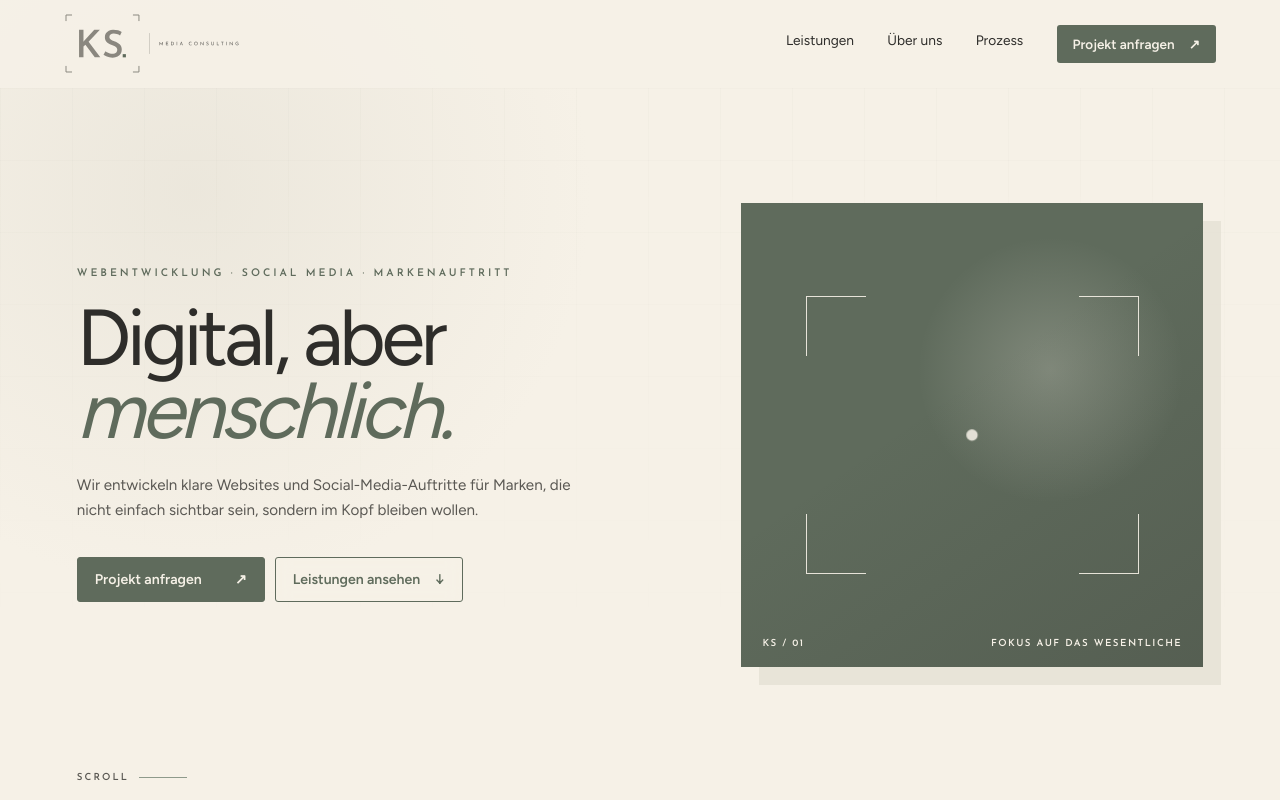
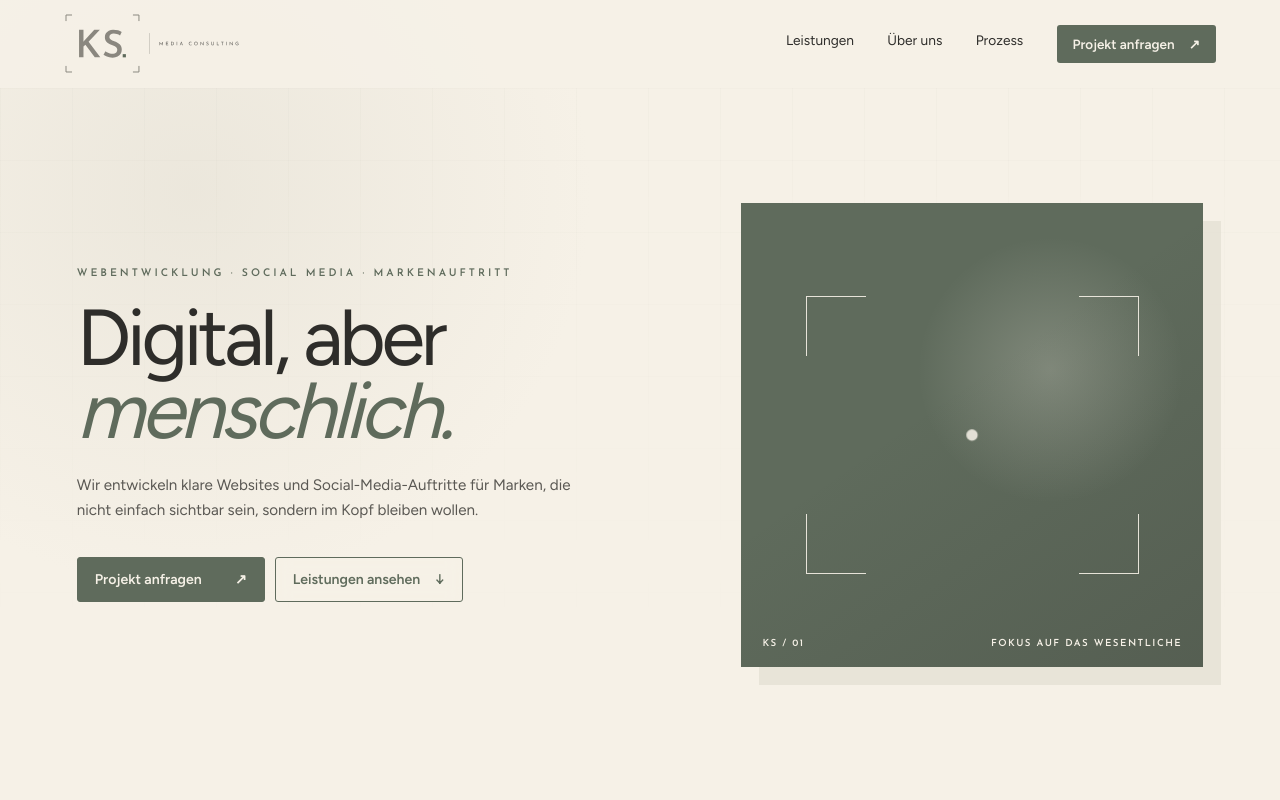
Before and after one commit to simonsarcevic/KSMediaConsulting, an Angular app: page / in a window 1280 px wide. Shown: the top 800 px of the page. Built offline with nearby package versions, Linux system fonts and the light colour scheme.

Commit message:
Update Site source

```diff
--- a/src/components/hero/hero.component.css
+++ b/src/components/hero/hero.component.css
@@ -20,8 +20,7 @@
   mask-image: linear-gradient(to bottom, rgba(0, 0, 0, 0.45), transparent 78%);
 }
 .hero-copy,
-.hero-visual,
-.scroll-cue {
+.hero-visual {
   z-index: 1;
 }
 .hero-copy {
@@ -157,26 +156,6 @@ h1 em {
   letter-spacing: 0.15em;
   text-transform: uppercase;
 }
-.scroll-cue {
-  position: absolute;
-  left: clamp(24px, 6vw, 96px);
-  bottom: 18px;
-  color: var(--slate);
-  text-decoration: none;
-  font:
-    600 0.61rem 'Josefin Sans',
-    sans-serif;
-  letter-spacing: 0.22em;
-  text-transform: uppercase;
-  display: flex;
-  gap: 10px;
-  align-items: center;
-}
-.scroll-cue span {
-  width: 48px;
-  height: 1px;
-  background: var(--sage-light);
-}
 @keyframes pulse {
   50% {
     transform: translate(-50%, -50%) scale(1.55);
@@ -193,9 +172,6 @@ h1 em {
     min-height: 320px;
     box-shadow: 10px 10px 0 rgba(227, 223, 211, 0.72);
   }
-  .scroll-cue {
-    display: none;
-  }
 }
 @media (max-width: 520px) {
   h1 {
--- a/src/components/hero/hero.component.html
+++ b/src/components/hero/hero.component.html
@@ -18,5 +18,4 @@
     </div>
     <div class="visual-note"><span>KS / 01</span><span>Fokus auf das Wesentliche</span></div>
   </div>
-  <a class="scroll-cue" href="#leistungen">Scroll <span></span></a>
 </section>
```
